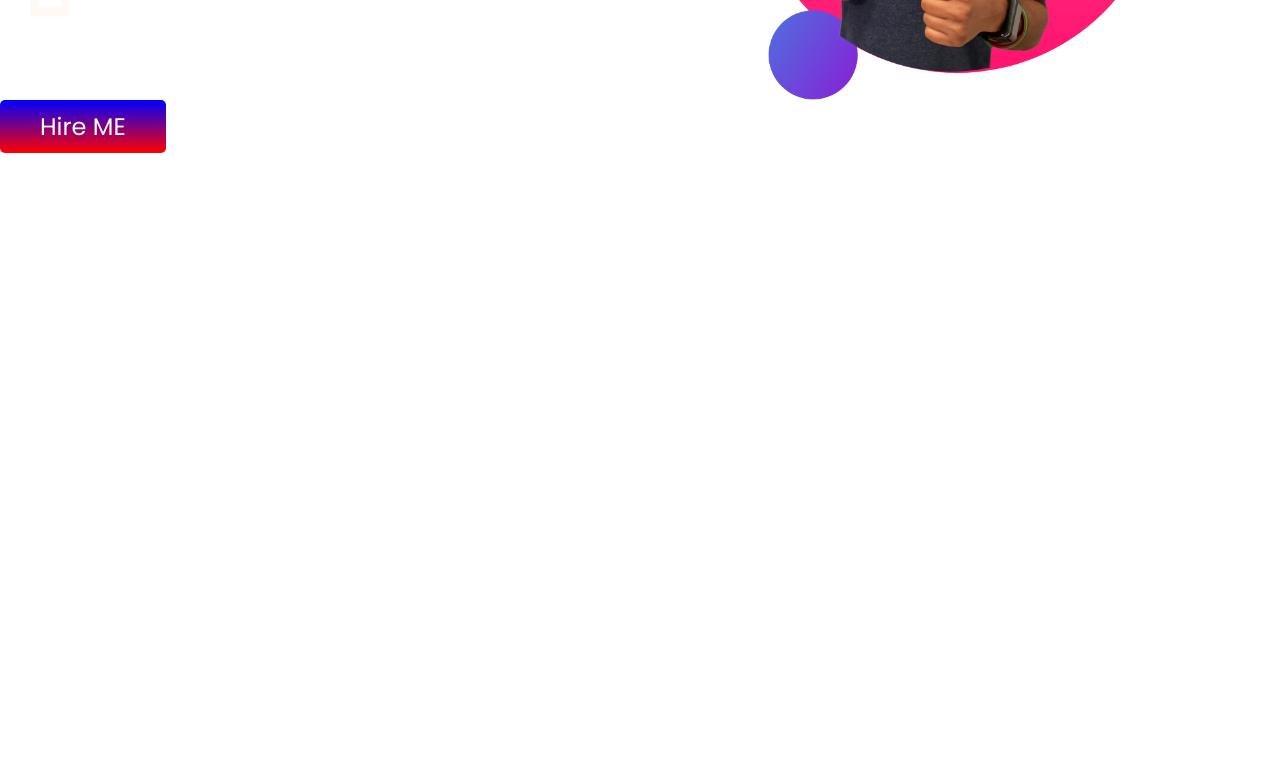
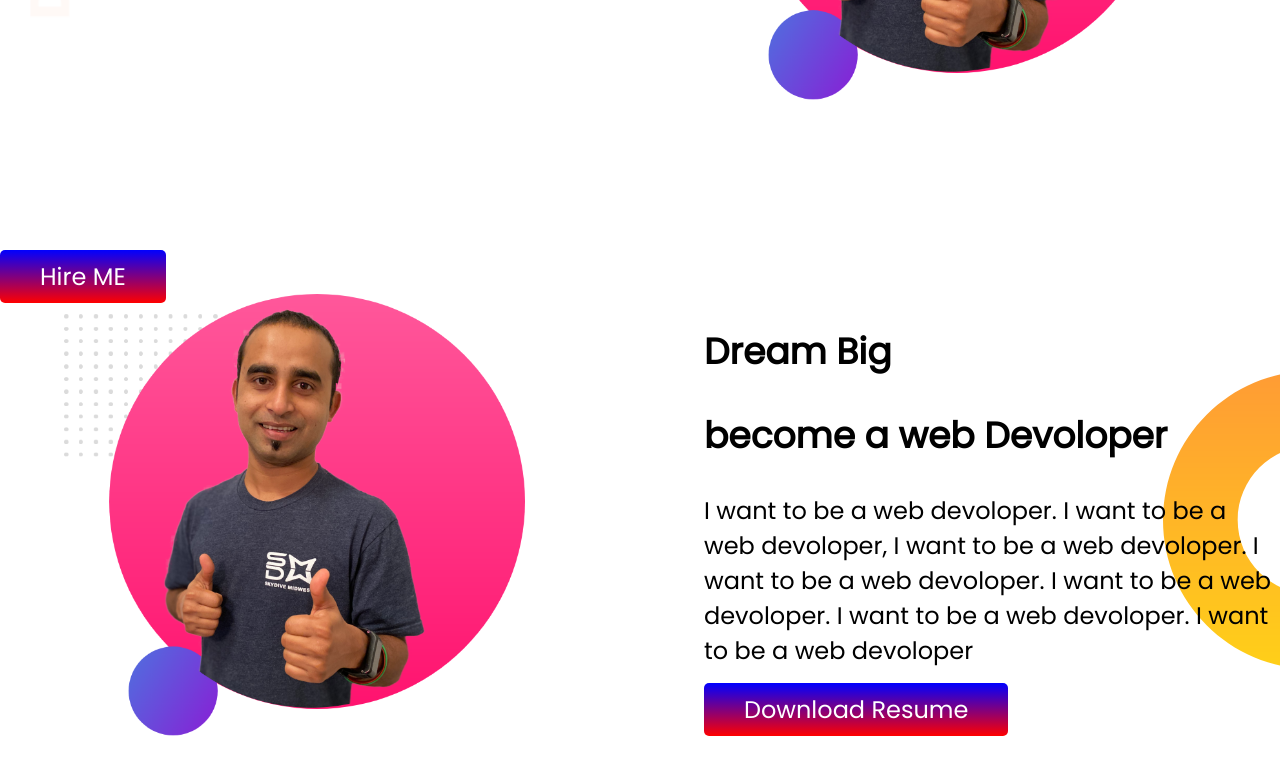
Before and after one commit to Omarfaruk748251/devoloper-portfolio, a plain HTML site: page devoloper-portfolio 2/index.html in a window 1280 px wide. Shown: the part 343-1118 px from the top of the page. Before the commit the page ends 800 px from the top, so only its background shows below. Drawn offline with Linux system fonts and the light colour scheme.

Commit message:
dream-added

```diff
--- a/devoloper-portfolio 2/index.html
+++ b/devoloper-portfolio 2/index.html
@@ -26,7 +26,19 @@
         </div>
     </section>
     <a class="link-button" target="blank" href="https://www.facebook.com/foysalhossainomarfaruk">Hire ME</a>
-
+    <section class="dream-big">
+        <div class="half-widht">
+            <img src="images/jhankar2.png" alt="">
+        </div>
+        <div class="half-widht">
+            <h1>Dream Big</h1>
+            <h2>become a web Devoloper</h2>
+            <p>I want to be a web devoloper. I want to be a web devoloper, I want to be a web devoloper. I want to be a
+                web devoloper. I want to be a web devoloper. I want to be a web devoloper. I want to be a web devoloper
+            </p>
+            <a class="link-button" target="blank" href="">Download Resume</a>
+        </div>
+    </section>
 </body>
 
 </html>
--- a/devoloper-portfolio 2/style.css
+++ b/devoloper-portfolio 2/style.css
@@ -7,6 +7,7 @@ body{
 
     section{
      display: flex;
+     margin-bottom: 150px;
     }
     .half-widht{
         width: 50%;
@@ -25,5 +26,9 @@ body{
     }
     .top-banner{
         background-image: url(images/top-banner.png);
+        background-repeat: no-repeat;}
+    .dream-big{
+        background-image: url(images/dream-bg.png);
         background-repeat: no-repeat;
+        background-position: right;
     }
```
